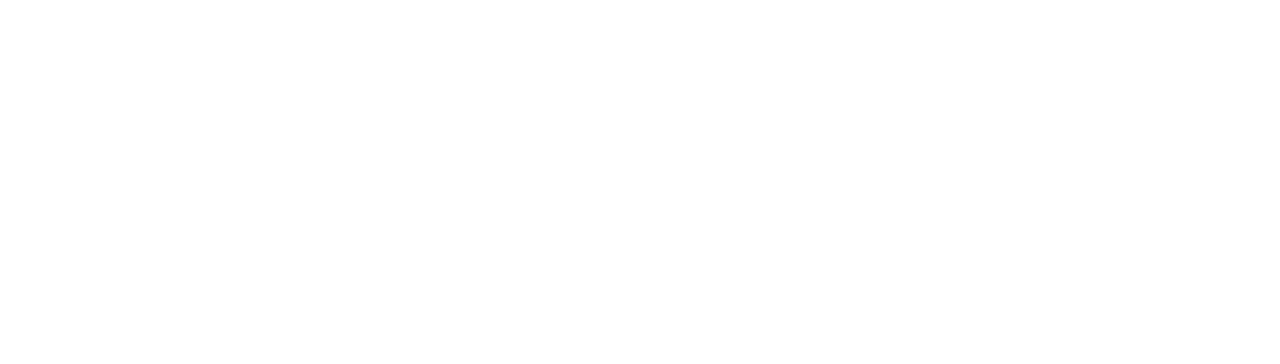
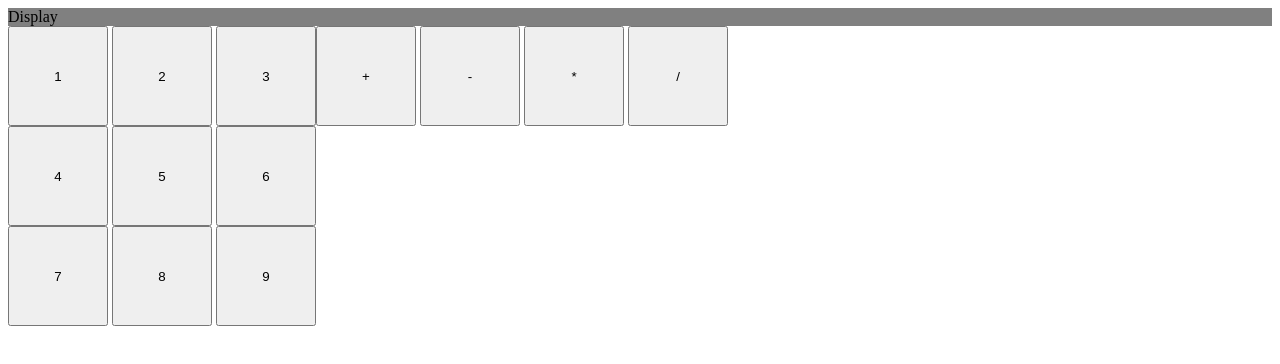
Before and after one commit to connsteele/web-calculator, a website with bundled scripts: page index.html in a window 1280 px wide. Built offline with nearby package versions, Linux system fonts and the light colour scheme.

Commit message:
Setting up structure
Getting core aspects of the calculator laid out: buttons, css and visual design. Also fixed the JS module issue.

```diff
--- a/index.html
+++ b/index.html
@@ -5,8 +5,43 @@
     <meta name="viewport" content="width=device-width, initial-scale=1.0">
     <title>Document</title>
     <link rel="stylesheet" href="./style/style.css">
+    <script type="module" src="./js/interaction.js" defer></script>
 </head>
 <body>
+    <div class="calc">
+        <!-- Display the equation the user inputs and it's evaluation -->
+        <div class="display">Display</div>
+        <!-- interactive buttons user can press to input equation  -->
+        <div class="cols">
+            <div class="buttons numbers">
+                <!-- numbers and equations and solve button -->
+                <div class="input-block">
+                    <button>1</button>
+                    <button>2</button>
+                    <button>3</button>
+                </div>
+                <div class="input-block">
+                    <button>4</button>
+                    <button>5</button>
+                    <button>6</button>
+                </div>
+                <div class="input-block">
+                    <button>7</button>
+                    <button>8</button>
+                    <button>9</button>
+                </div>
+            </div>
 
+            <div class="buttons operands">
+                <div class="input-block">
+                    <button>+</button>
+                    <button>-</button>
+                    <button>*</button>
+                    <button>/</button>
+                </div>
+            </div>
+
+        </div>
+    </div>
 </body>
 </html>
--- /dev/null
+++ b/js/calculator.js
@@ -0,0 +1,28 @@
+// add function
+function add() {
+
+}
+
+// subtract function
+function subtract() {
+
+}
+
+// multiply function
+function multiply() {
+
+}
+
+// divide function
+function divide() {
+
+}
+
+
+// Export the module so it can be used elsewhere
+module.exports = {
+    add,
+    subtract,
+    multiply,
+    divide
+}
--- /dev/null
+++ b/js/interaction.js
@@ -0,0 +1 @@
+import * as calc from "./calculator.js"
--- a/style/style.css
+++ b/style/style.css
@@ -0,0 +1,25 @@
+
+.calc {
+    display: flex;
+    flex-direction: column;
+}
+
+.calc .display {
+    background-color: grey;
+}
+
+.cols {
+    display: flex;
+    flex-direction: row;
+}
+
+.calc .display .buttons {
+    display: flex;
+    flex-direction: row;
+}
+
+.calc .cols button {
+    aspect-ratio: 1 / 1;
+    height: 100px;
+    width: auto;
+}
```
Also changed, not shown: js/calc.js (deleted).
